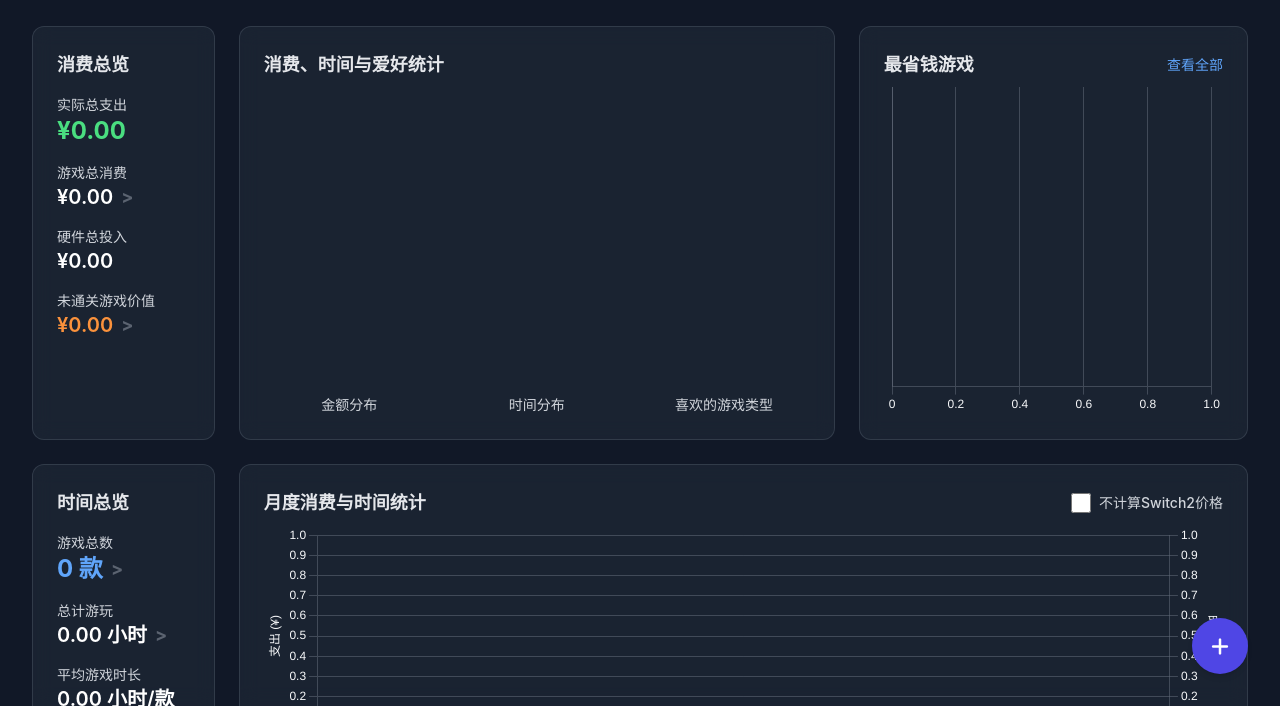
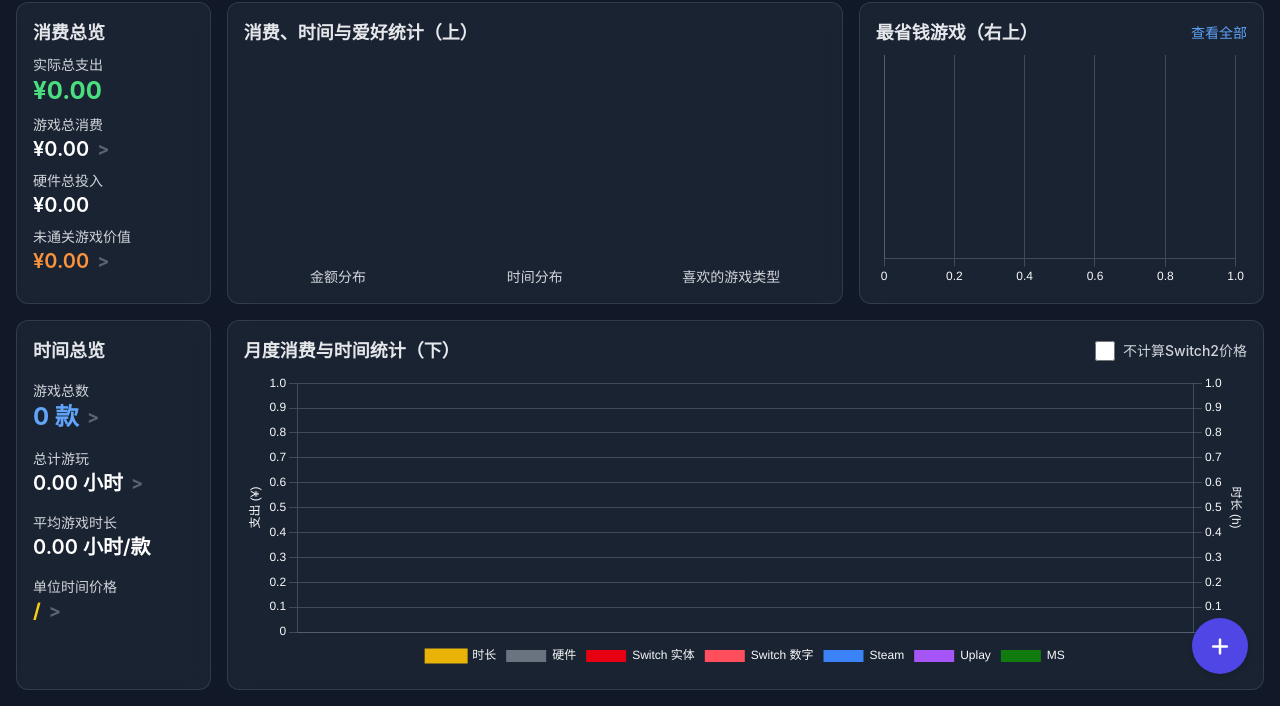
Before and after one commit to Tedi-Dino/game-data-dashboard, a plain HTML site: page index.html in a window 1280 px wide. Shown: the part 94-800 px from the top of the page. Drawn offline with nearby package versions, Linux system fonts and the light colour scheme.

Commit message:
Update index.html

```diff
--- a/index.html
+++ b/index.html
@@ -11,13 +11,54 @@
         /* 自定义字体和全局样式 */
         html, body {
             height: 100%;
-            overflow: hidden; /* Prevent body scroll */
         }
         body {
             font-family: 'Inter', 'Helvetica Neue', 'Helvetica', 'Arial', 'sans-serif';
             background-color: #111827; /* Dark background */
             color: #d1d5db; /* Light text */
         }
+
+        main {
+            min-height: 0; /* 关键修复，允许flex/grid的子项收缩 */
+        }
+
+        /* 新增：定义仪表盘网格布局 */
+        .dashboard-grid {
+            display: grid;
+            gap: 1rem; /* 统一所有网格间距 */
+            grid-template-columns: repeat(1, minmax(0, 1fr));
+        }
+
+        @media (min-width: 1280px) { /* xl breakpoint */
+            .dashboard-grid {
+                grid-template-columns: repeat(6, minmax(0, 1fr));
+            }
+        }
+
+        /* 新增：控制第一行和第二行的高度 */
+        .first-row {
+            height: 45%;
+        }
+        .second-row {
+            height: 55%;
+        }
+
+        /* 新增：确保行内卡片充满其分配的高度，并使用flex布局 */
+        .first-row > .dark-card, .second-row > .dark-card {
+            height: 100%;
+            display: flex;
+            flex-direction: column;
+        }
+
+        /* 新增：强制Canvas元素填满其父容器，防止裁切 */
+        .flex-grow.relative > canvas {
+            position: absolute;
+            top: 0;
+            left: 0;
+            width: 100%;
+            height: 100%;
+        }
+
         /* 卡片样式 */
         .dark-card {
             background-color: rgba(31, 41, 55, 0.7);
@@ -85,26 +126,30 @@
         #list-modal thead, #full-chart-modal thead { position: sticky; top: 0; z-index: 10; }
     </style>
 </head>
-<body class="h-screen flex flex-col p-4 sm:p-6 lg:p-8">
+<body class="h-full flex flex-col p-4">
 
-    <div class="max-w-screen-2xl mx-auto flex flex-col flex-grow w-full">
-        <header class="mb-6 flex flex-wrap justify-between items-center gap-4 flex-shrink-0">
+    <div class="max-w-screen-2xl mx-auto flex flex-col flex-grow w-full min-h-0">
+        <header class="mb-4 flex flex-wrap justify-between items-center gap-4 flex-shrink-0">
             <div>
                 <h1 class="text-3xl font-bold text-white">游戏数据仪表盘</h1>
                 <p class="text-gray-400 mt-1">量化您的游戏爱好：时间与资金投入分析</p>
             </div>
             <div class="flex items-center space-x-4">
-                <p id="last-updated" class="text-sm text-gray-500"></p>
+                 <div class="text-right">
+                    <p id="last-updated" class="text-sm text-gray-500"></p>
+                    <p class="text-xs text-gray-600">Co-developed by Tedi-Dino & Gemini</p>
+                 </div>
                 <button id="view-all-btn" class="bg-purple-600 hover:bg-purple-700 text-white font-bold py-2 px-4 rounded-lg transition-colors">查看数据详情</button>
                 <input type="file" id="csv-import-input" class="hidden" accept=".csv">
             </div>
         </header>
 
-        <main class="flex-grow flex flex-col gap-6">
-            <div class="grid grid-cols-1 xl:grid-cols-6 gap-6">
-                <div id="kpi-card-1" class="dark-card p-6 card-animation flex flex-col xl:col-span-1">
-                    <h3 class="text-lg font-semibold text-gray-200 mb-4">消费总览</h3>
-                    <div class="space-y-4 flex-grow">
+        <main class="flex-grow flex flex-col gap-4">
+            <!-- 第一行 -->
+            <div class="dashboard-grid first-row">
+                <div id="kpi-card-1" class="dark-card p-4 card-animation flex flex-col xl:col-span-1">
+                    <h3 class="text-lg font-semibold text-gray-200 mb-2">消费总览</h3>
+                    <div class="space-y-2 flex-grow">
                         <div>
                             <p class="text-sm text-gray-300">实际总支出</p>
                             <p id="total-actual-cost" class="text-2xl font-bold text-green-400">¥0.00</p>
@@ -131,26 +176,26 @@
                         </div>
                     </div>
                 </div>
-                <div id="chart-card-all-doughnuts" class="dark-card p-6 card-animation relative flex flex-col xl:col-span-3">
-                    <h3 class="text-lg font-semibold text-gray-200 mb-2">消费、时间与爱好统计</h3>
-                    <div class="flex-grow grid grid-cols-1 md:grid-cols-3 gap-4">
+                <div id="chart-card-all-doughnuts" class="dark-card p-4 card-animation relative flex flex-col xl:col-span-3">
+                    <h3 class="text-lg font-semibold text-gray-200 mb-1">消费、时间与爱好统计（上）</h3>
+                    <div class="flex-grow grid grid-cols-1 md:grid-cols-3 gap-2">
                         <div class="relative flex flex-col">
                             <div class="flex-grow relative"><canvas id="cost-distribution-chart"></canvas></div>
-                            <h4 class="text-center text-sm font-medium text-gray-300 mt-2">金额分布</h4>
+                            <h4 class="text-center text-sm font-medium text-gray-300 mt-1">金额分布</h4>
                         </div>
                         <div class="relative flex flex-col">
                             <div class="flex-grow relative"><canvas id="time-distribution-chart"></canvas></div>
-                             <h4 class="text-center text-sm font-medium text-gray-300 mt-2">时间分布</h4>
+                             <h4 class="text-center text-sm font-medium text-gray-300 mt-1">时间分布</h4>
                         </div>
                         <div class="relative flex flex-col">
                             <div class="flex-grow relative"><canvas id="game-sort-chart"></canvas></div>
-                            <h4 class="text-center text-sm font-medium text-gray-300 mt-2">喜欢的游戏类型</h4>
+                            <h4 class="text-center text-sm font-medium text-gray-300 mt-1">喜欢的游戏类型</h4>
                         </div>
                     </div>
                 </div>
-                <div id="chart-card-2" class="dark-card p-6 card-animation flex flex-col xl:col-span-2">
+                <div id="chart-card-2" class="dark-card p-4 card-animation flex flex-col xl:col-span-2">
                     <div class="flex justify-between items-center mb-2">
-                        <h3 class="text-lg font-semibold text-gray-200">最省钱游戏</h3>
+                        <h3 class="text-lg font-semibold text-gray-200">最省钱游戏（右上）</h3>
                         <button id="view-all-cph-btn" class="text-sm text-blue-400 hover:text-blue-300">查看全部</button>
                     </div>
                     <div class="flex-grow relative">
@@ -159,8 +204,9 @@
                 </div>
             </div>
 
-            <div class="grid grid-cols-1 xl:grid-cols-6 gap-6">
-                <div id="kpi-card-2" class="dark-card p-6 card-animation flex flex-col xl:col-span-1">
+            <!-- 第二行 -->
+            <div class="dashboard-grid second-row">
+                <div id="kpi-card-2" class="dark-card p-4 card-animation flex flex-col xl:col-span-1">
                     <h3 class="text-lg font-semibold text-gray-200 mb-4">时间总览</h3>
                      <div class="space-y-4 flex-grow">
                         <div class="relative group">
@@ -193,9 +239,9 @@
                         </div>
                     </div>
                 </div>
-                <div id="chart-card-3" class="dark-card p-6 card-animation xl:col-span-5 relative flex flex-col">
+                <div id="chart-card-3" class="dark-card p-4 card-animation xl:col-span-5 relative flex flex-col">
                     <div class="flex justify-between items-center mb-2">
-                         <h3 class="text-lg font-semibold text-gray-200">月度消费与时间统计</h3>
+                         <h3 class="text-lg font-semibold text-gray-200">月度消费与时间统计（下）</h3>
                         <div class="flex items-center space-x-2">
                             <input type="checkbox" id="exclude-switch2-checkbox" class="form-checkbox">
                             <label for="exclude-switch2-checkbox" class="text-sm font-medium text-gray-300">不计算Switch2价格</label>
@@ -207,10 +253,6 @@
                 </div>
             </div>
         </main>
-
-        <footer class="text-center text-gray-500 mt-4 text-sm flex-shrink-0">
-            <p>Co-developed by Tedi-Dino & Gemini</p>
-        </footer>
     </div>
 
     <div class="fab-container">
@@ -338,7 +380,7 @@ document.addEventListener('DOMContentLoaded', () => {
         if (timestamp) {
             const date = new Date(timestamp);
             const formattedDate = `${date.getFullYear().toString().slice(-2)}/${('0' + (date.getMonth() + 1)).slice(-2)}/${('0' + date.getDate()).slice(-2)}`;
-            elements.lastUpdated.textContent = `Co-Developed by Tedi-Dino & Gemini  数据最后更新于 ${formattedDate}`;
+            elements.lastUpdated.textContent = `数据最后更新于 ${formattedDate}`;
         } else {
             elements.lastUpdated.textContent = '无保存记录';
         }
@@ -480,7 +522,6 @@ document.addEventListener('DOMContentLoaded', () => {
             options: {
                 responsive: true,
                 maintainAspectRatio: false,
-                aspectRatio: 1,
                 cutout: '60%',
                 plugins: {
                     legend: { display: false },
@@ -551,7 +592,6 @@ document.addEventListener('DOMContentLoaded', () => {
             options: {
                 responsive: true,
                 maintainAspectRatio: false,
-                aspectRatio: 1,
                 cutout: '60%',
                 plugins: {
                     legend: { display: false },
@@ -643,7 +683,6 @@ document.addEventListener('DOMContentLoaded', () => {
             options: {
                 responsive: true,
                 maintainAspectRatio: false,
-                aspectRatio: 1,
                 cutout: '60%',
                 plugins: {
                     legend: { display: false },
```
